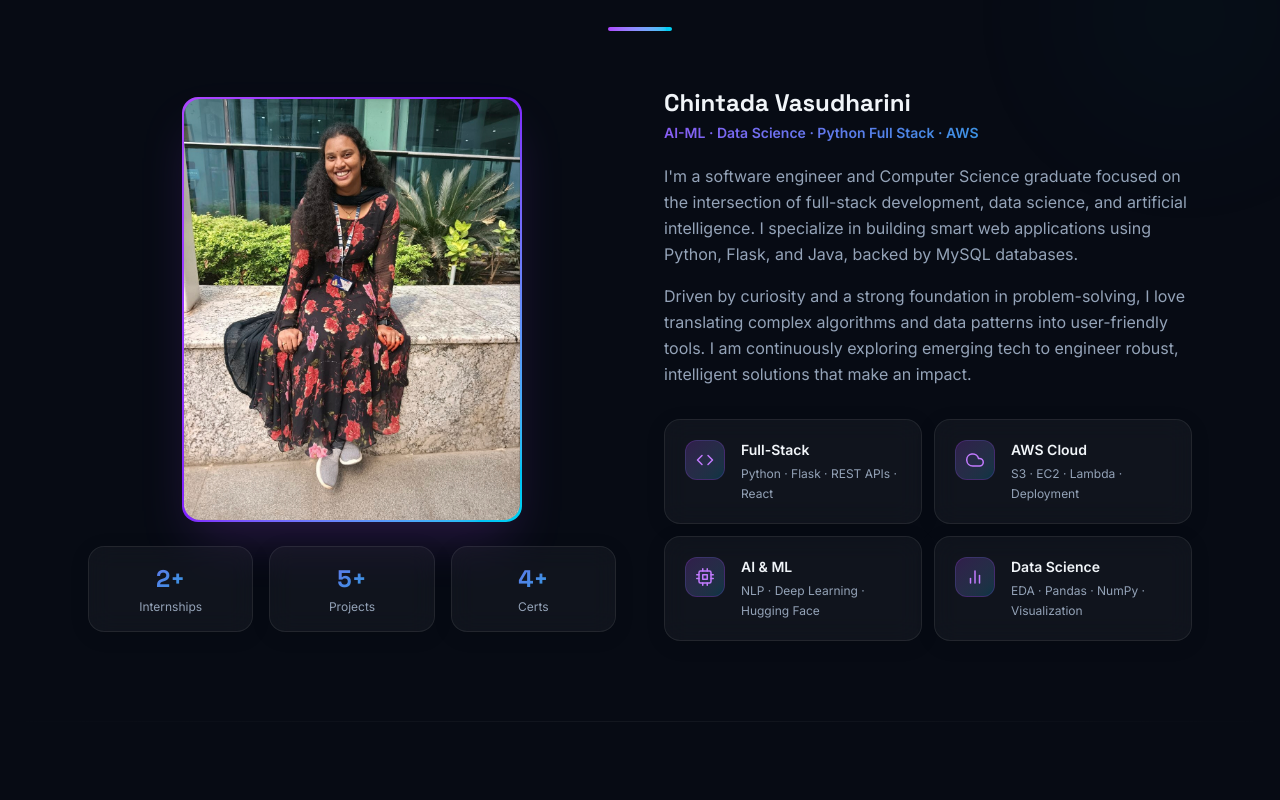
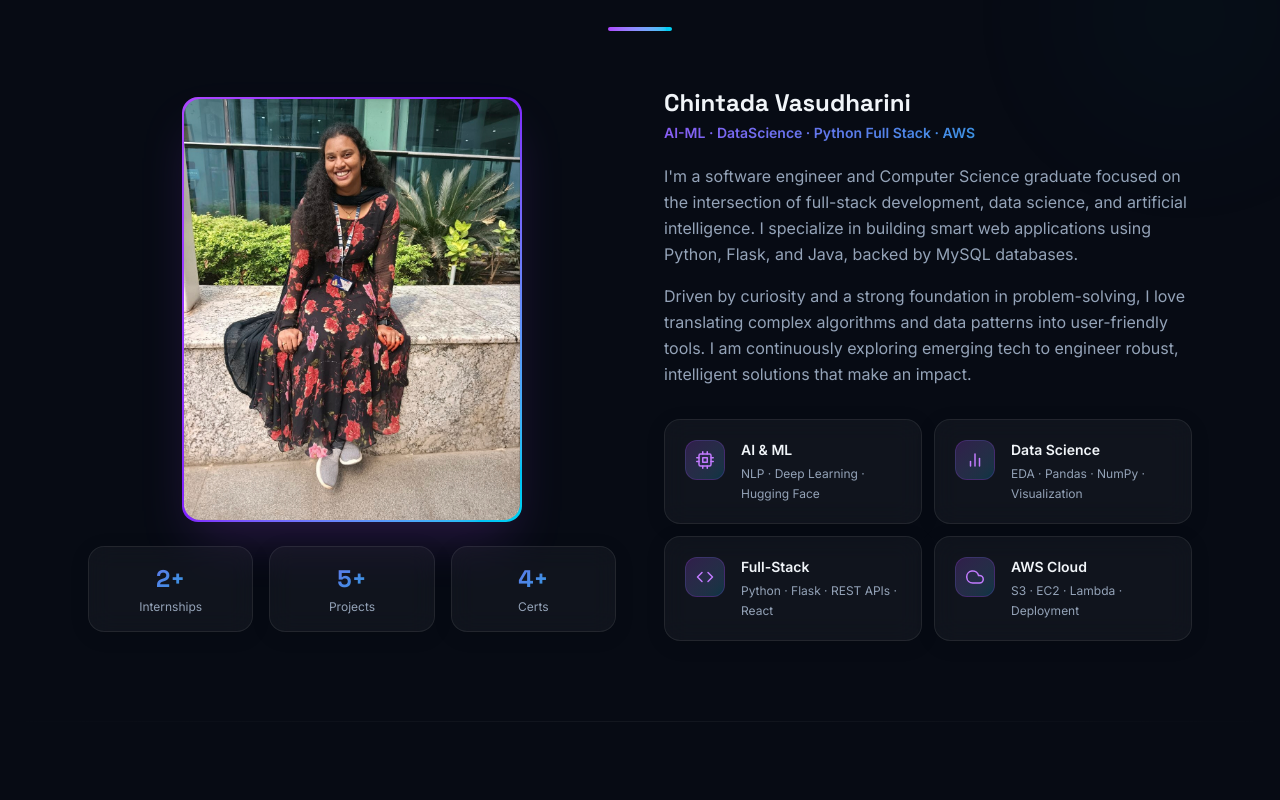
Before and after one commit to chintadavasudharini/portfolio, a React (Vite) app: page / in a window 1280 px wide. Shown: the part 960-1760 px from the top of the page. Built offline with nearby package versions, Linux system fonts and the light colour scheme.

Commit message:
update: reorder highlight cards and update taglines to use DataScience without space

```diff
--- a/src/components/About.jsx
+++ b/src/components/About.jsx
@@ -4,10 +4,10 @@ import { useRef } from 'react';
 import { FiCode, FiCloud, FiCpu, FiBarChart2 } from 'react-icons/fi';
 
 const highlights = [
+  { icon: FiCpu,        label: 'AI & ML',      desc: 'NLP · Deep Learning · Hugging Face'    },
+  { icon: FiBarChart2,  label: 'Data Science', desc: 'EDA · Pandas · NumPy · Visualization'  },
   { icon: FiCode,       label: 'Full-Stack',   desc: 'Python · Flask · REST APIs · React'   },
   { icon: FiCloud,      label: 'AWS Cloud',    desc: 'S3 · EC2 · Lambda · Deployment'        },
-  { icon: FiCpu,        label: 'AI & ML',      desc: 'NLP · Deep Learning · Hugging Face'    },
-  { icon: FiBarChart2,  label: 'Data Science', desc: 'EDA · Pandas · NumPy · Visualization'  },
 ];
 
 function Card({ icon: Icon, label, desc, delay }) {
@@ -101,7 +101,7 @@ export default function About() {
             <h3 className="text-2xl font-bold text-[var(--text-primary)] mb-1 font-['Space_Grotesk']">
               Chintada Vasudharini
             </h3>
-            <p className="gradient-text font-semibold text-sm mb-5">AI-ML · Data Science · Python Full Stack · AWS</p>
+            <p className="gradient-text font-semibold text-sm mb-5">AI-ML · DataScience · Python Full Stack · AWS</p>
 
             <p className="text-[var(--text-muted)] leading-relaxed mb-4">
               I'm a software engineer and Computer Science graduate focused on the intersection of full-stack development, data science, and artificial intelligence. I specialize in building smart web applications using Python, Flask, and Java, backed by MySQL databases.
--- a/src/components/Contact.jsx
+++ b/src/components/Contact.jsx
@@ -114,7 +114,7 @@ export default function Contact() {
           >
             <div className="glass-card p-6 sm:p-8">
               <h3 className="font-['Space_Grotesk'] font-bold text-[var(--text-primary)] text-xl mb-1">Chintada Vasudharini</h3>
-              <p className="gradient-text text-sm font-semibold mb-4 text-base">AI-ML · Data Science · Python Full Stack · AWS</p>
+              <p className="gradient-text text-sm font-semibold mb-4 text-base">AI-ML · DataScience · Python Full Stack · AWS</p>
               <p className="text-[var(--text-muted)] text-sm leading-relaxed mb-8">
                 Based in Andhra Pradesh, India · Available for full-time roles &amp; freelance projects.
               </p>
--- a/src/components/Footer.jsx
+++ b/src/components/Footer.jsx
@@ -39,7 +39,7 @@ export default function Footer() {
             <p className="font-['Space_Grotesk'] font-bold text-2xl gradient-text mb-1">
               Chintada Vasudharini
             </p>
-            <p className="text-slate-400 text-sm">AI-ML · Data Science · Python Full Stack · AWS</p>
+            <p className="text-slate-400 text-sm">AI-ML · DataScience · Python Full Stack · AWS</p>
           </div>
 
           {/* Nav links */}
```
Also changed, not shown: 1 other file (tests, documents, lock files or other folders).
